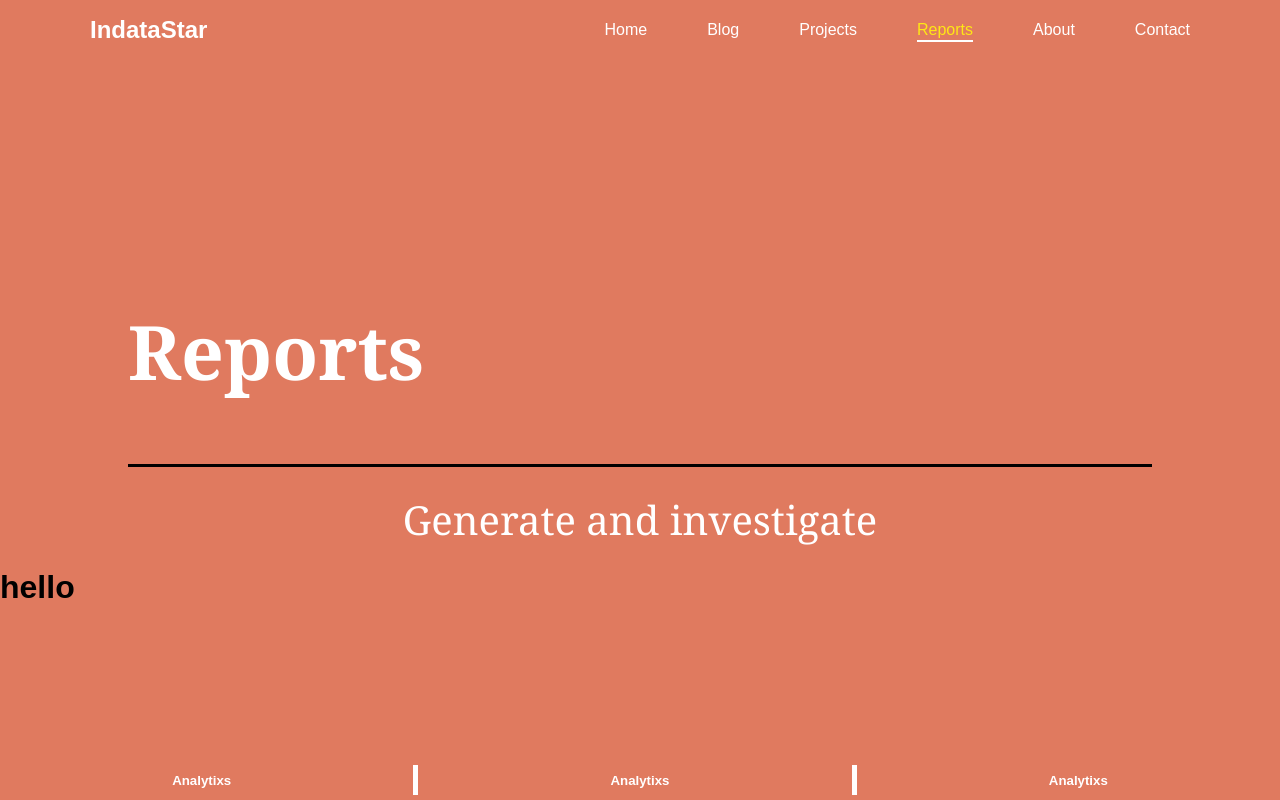
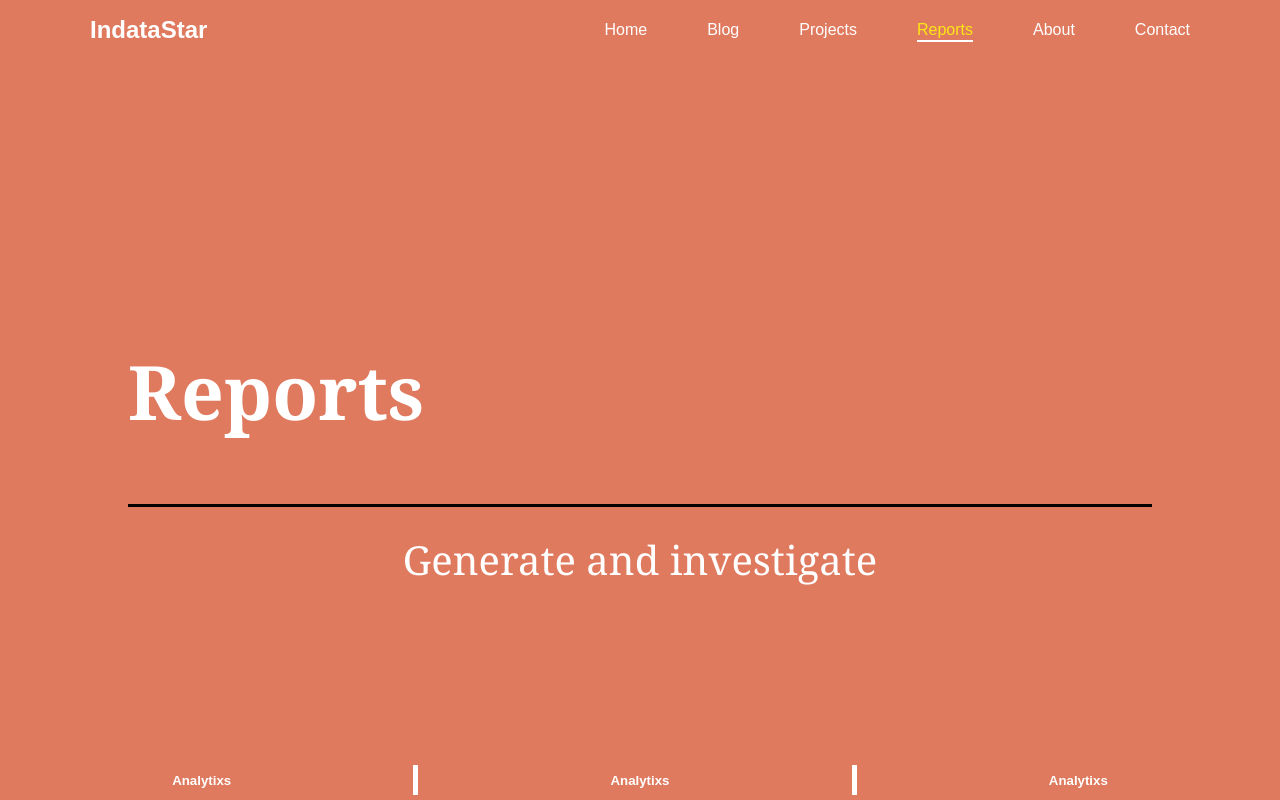
Before and after one commit to KingCrypto285/mn_alanytix, a React (Create React App) app: page /ReportSection in a window 1280 px wide. Built offline with nearby package versions, Linux system fonts and the light colour scheme.

Commit message:
Update ReportSection.jsx
.

```diff
--- a/src/Pages/ReportSection.jsx
+++ b/src/Pages/ReportSection.jsx
@@ -16,10 +16,6 @@ class ReportSection extends React.Component {
         return (
             <div className='MainContent'>
             <TitleBar title="Reports" type="main" Content={"Generate and investigate"}/>
-            <div>
-                <h1>hello</h1>
-            <Link to="/Reports"></Link>
-            </div>
             </div>
         );
     }
```
